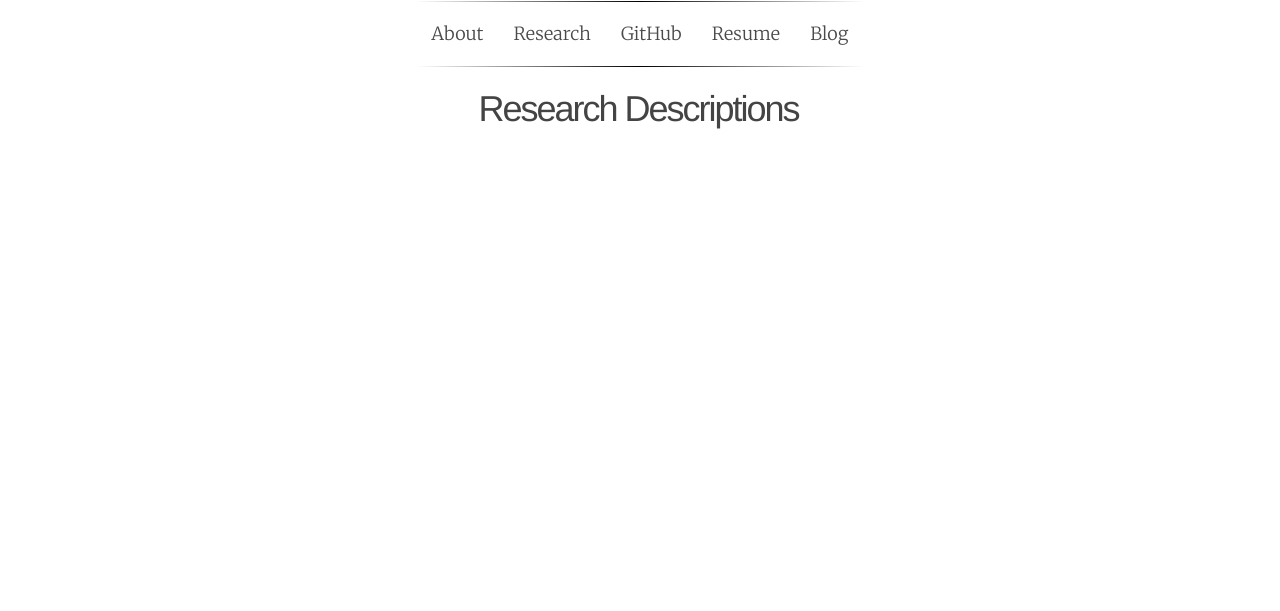
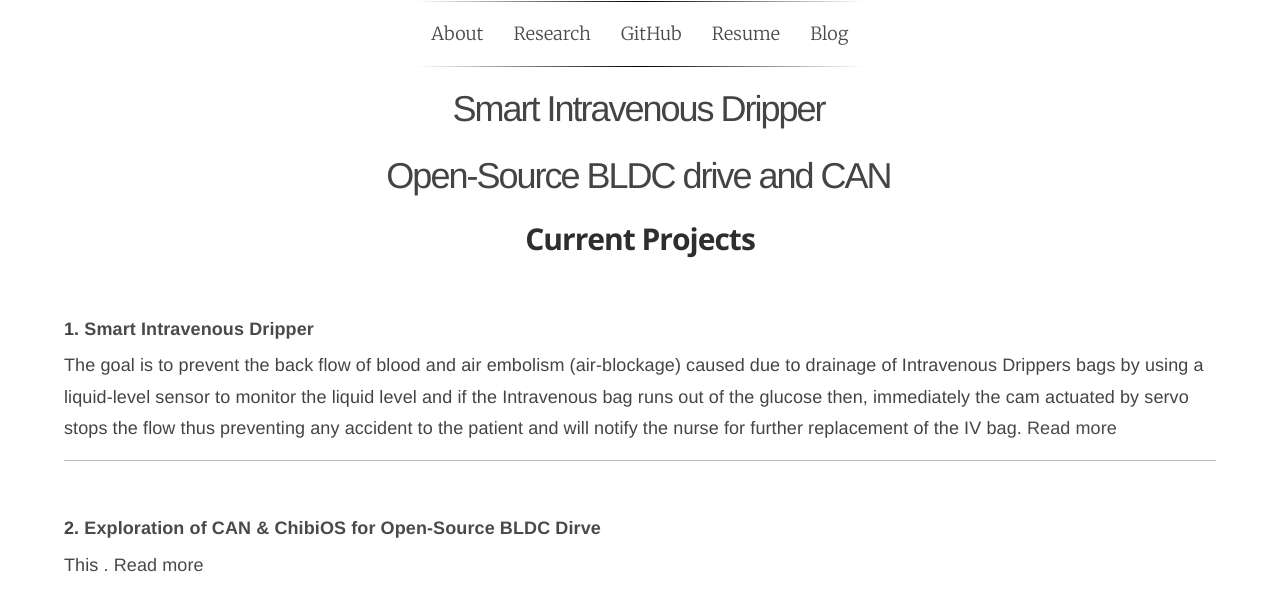
Before and after one commit to ajaygunalan/ajaygunalan.github.io, a Jekyll site: the page built from research.html, in a window 1280 px wide. Shown: the top 611 px of the page. Built offline with Jekyll 4.4.1, drawn with Linux system fonts in a browser that asks for light colours; some web fonts are replaced.

Commit message:
Update research.md

```diff
--- a/_includes/research.md
+++ b/_includes/research.md
@@ -1 +1,19 @@
-<h1 class="rsection">Research Descriptions</h1>
+<h1 class="rsection"> Smart Intravenous Dripper</h1>
+<h1 class="rsection"> Open-Source BLDC drive and CAN</h1>
+
+## **Current Projects**
+<br>
+
+**1. [Smart Intravenous Dripper](projects/blindgrasp.md)**
+
+
+The goal is to prevent the back flow of blood and air embolism (air-blockage) caused due to drainage of Intravenous Drippers bags by using a liquid-level sensor to monitor the liquid level and if the Intravenous bag runs out of the glucose then, immediately the cam actuated by servo stops the flow thus preventing any accident to the patient and will notify the nurse for further replacement of the IV bag. [Read more](projects/sid.md)
+
+
+---
+
+<br>
+
+**2. [Exploration of CAN & ChibiOS for Open-Source BLDC Dirve](projects/vesc.md)**
+
+This . [Read more](projects/vesc.md)
```
